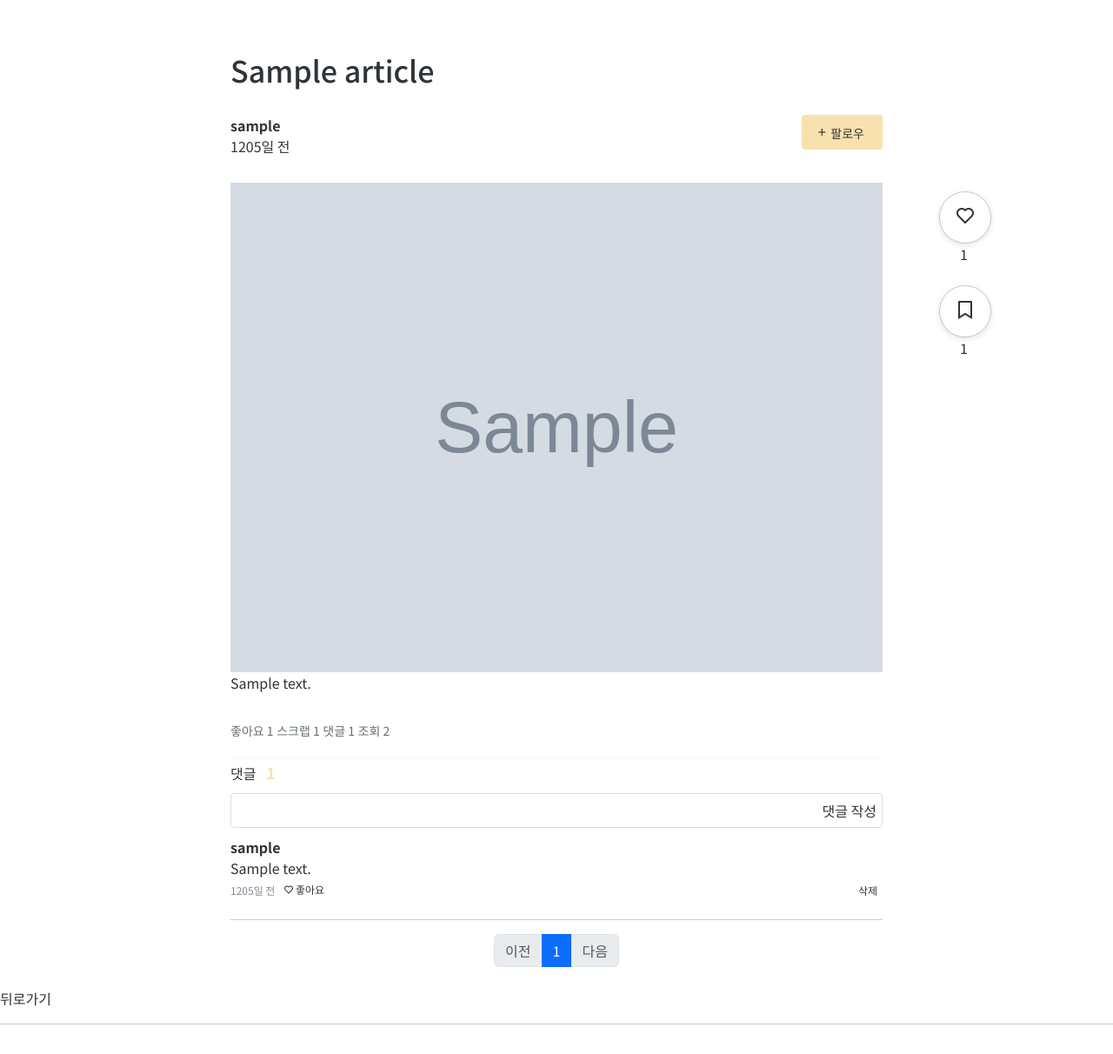
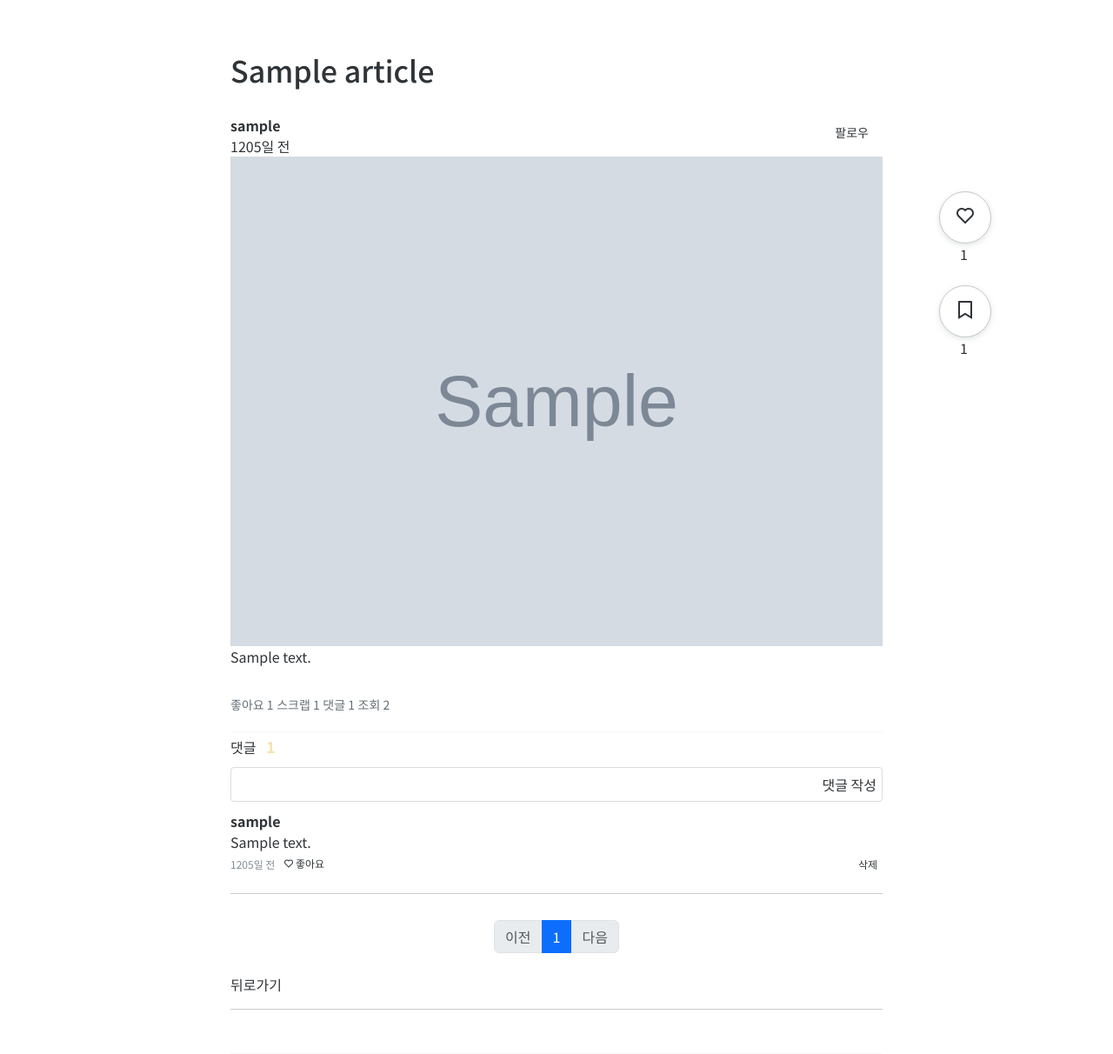
Before and after one commit to rabBit64/Todays-taste, a Django app: page /articles/1/ in a window 1280 px wide. Shown: the part 80-1292 px from the top of the page at 87% size. Run offline with Django 3.2, Linux system fonts and the light colour scheme; tables that the repository leaves empty hold one stand-in row (values such as "Sample post"); grey boxes marked "Sample" are stand-in pictures; some libraries are stand-ins or nearby versions.

Commit message:
feat: follow&unfollow(수정필요)

```diff
--- a/articles/templates/articles/detail.html
+++ b/articles/templates/articles/detail.html
@@ -21,11 +21,21 @@
 
         <!--수정필요-->
         {% if request.user != article.user %}
-        {% comment %} <form action="{% url 'accounts:follow' article.user.pk %}" method='POST'> {% endcomment %}
-          <button class="follow-button" type='submit'>
-            <span><i class="ri-add-line"></i></span>
-            <span style="margin-right:5px;">팔로우</span>
-          </button>
+          <form action="{% url 'accounts:follow' article.pk %}" method='POST'>
+            {% csrf_token %}
+            {% if request.user in article.followers.all %}
+                <input class="follow-button" type='submit' value="언팔로우">
+                  {% comment %} <span><i class="ri-add-line"></i></span> {% endcomment %}
+                  {% comment %} <span style="margin-right:5px;"></span> {% endcomment %}
+                </input>
+              {% else %}
+                <input class="follow-button" type='submit' value="팔로우">
+                  {% comment %} <span><i class="ri-add-line"></i></span> {% endcomment %}
+                  {% comment %} <span style="margin-right:5px;"></span> {% endcomment %}
+                </input>
+          </form>
+            {% endif %}
+
         {% else %}
           <div class="edit-section">
             <button type="button" aria-label="수정하기, 삭제하기 버튼열기" onclick="openButton()">
@@ -41,7 +51,6 @@
             </button>
           </div>
         {% endif %}
-      </div>
     </div>
     <!--본문-->
     <div>
@@ -90,12 +99,12 @@
           </form>
         </div>
       </div>
-
+    </div>
       <hr>
       {% endfor %}
   </div>
-    </div>
-  </div>
+
+
   <div class="content-sidebar">
     <form action="{% url 'articles:likes' article.pk %}" method="POST" class="mb-4">
       {% csrf_token %}
@@ -129,8 +138,6 @@
         <p class="ms-4">{{article.scrap.all|length}} </p>
         {% endif %}
       </form>
-
-
   </div>
 
 </div>
--- a/static/main/navbar.css
+++ b/static/main/navbar.css
@@ -13,6 +13,7 @@ ul, p{
   margin:0;
 }
 .navigation-bar{
+  width:100%;
   display:flex;
   height:80px;
   padding: 10 60px;
```
Also changed, not shown: accounts/views.py (+4 -3 lines). Lines whose indentation alone changed are shown as unchanged.
